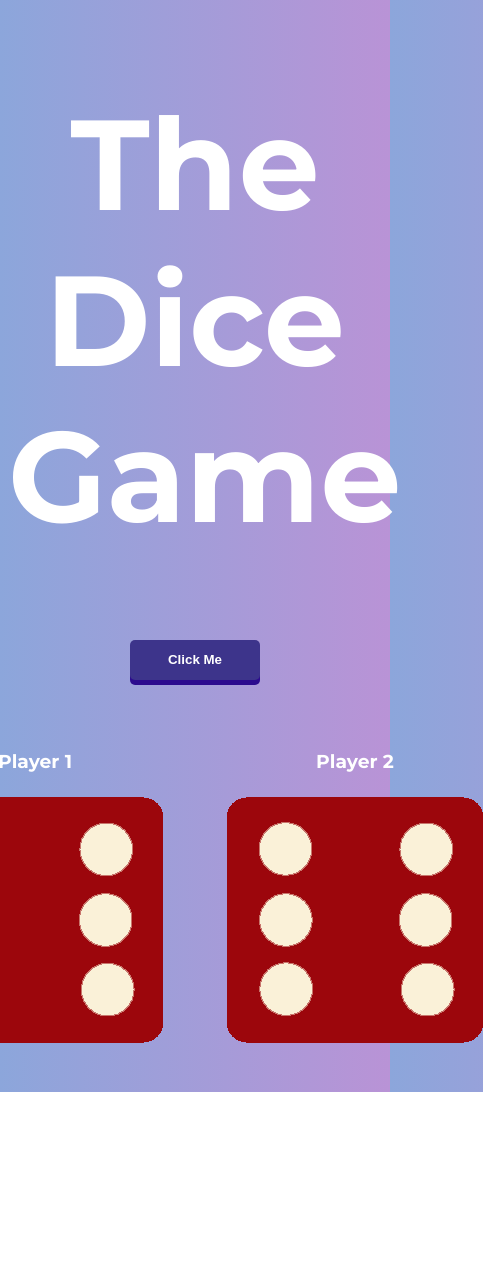
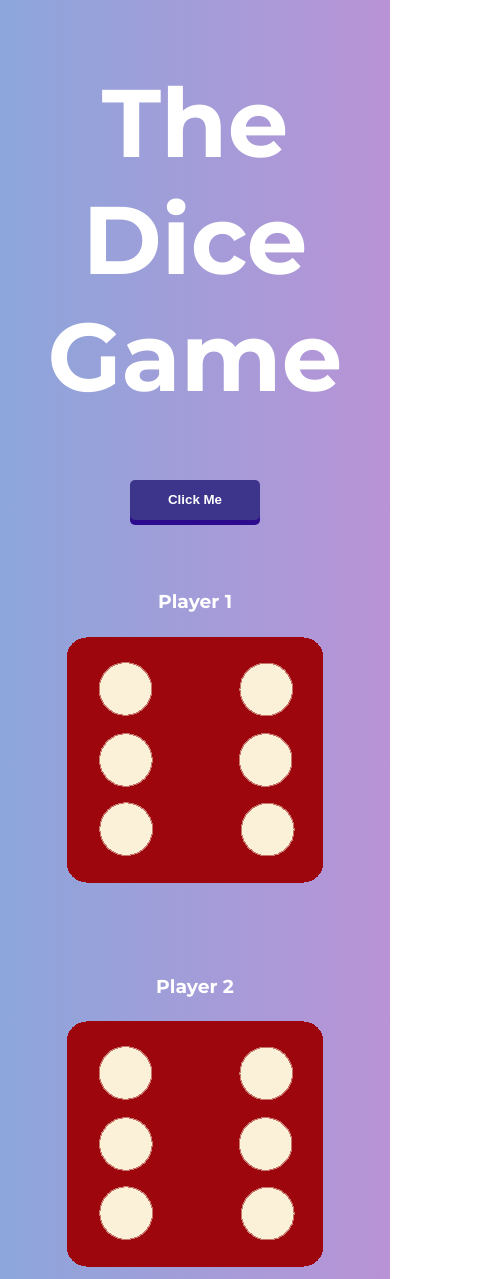
Before and after one commit to JacobCalvillo/TheDiceeGame, a plain HTML site: page index.html in a window 390 px wide. Shown: the top 1279 px of the page, 483 px wide, since content can reach past the window. Before the commit the page ends 1092 px from the top, so only its background shows below. Drawn offline with Linux system fonts and the light colour scheme.

Commit message:
adding responsive

```diff
--- a/styles.css
+++ b/styles.css
@@ -1,6 +1,7 @@
+/* Estilos generales */
 html {
   font-family: "Montserrat", sans-serif;
-  background: #b993d6; /* fallback for old browsers */
+  background: #b993d6; /* fallback para navegadores antiguos */
   background: -webkit-linear-gradient(to right, #8ca6db, #b993d6);
   background: linear-gradient(to right, #8ca6db, #b993d6);
   color: #fff;
@@ -18,7 +19,7 @@ html {
 .divider {
   display: flex;
   justify-content: center;
-  text-align: center;
+  align-items: center;
 }
 
 .player {
@@ -41,11 +42,26 @@ html {
   background: #3d348b;
   box-shadow: 0 5px #2c0b8e;
 }
+
 .button:hover {
   box-shadow: 0 3px #2c0b8e;
   top: 1px;
 }
+
 .button:active {
   box-shadow: 0 0 #2c0b8e;
   top: 5px;
 }
+
+/* Reglas de medios para dispositivos más pequeños */
+@media screen and (max-width: 768px) {
+  .title {
+    font-size: 6rem;
+  }
+
+  .divider {
+    display: flex;
+    flex-direction: column; /* Cambiado de center a column para una mejor respuesta */
+    align-items: center; /* Centrar los elementos horizontalmente */
+  }
+}
```
